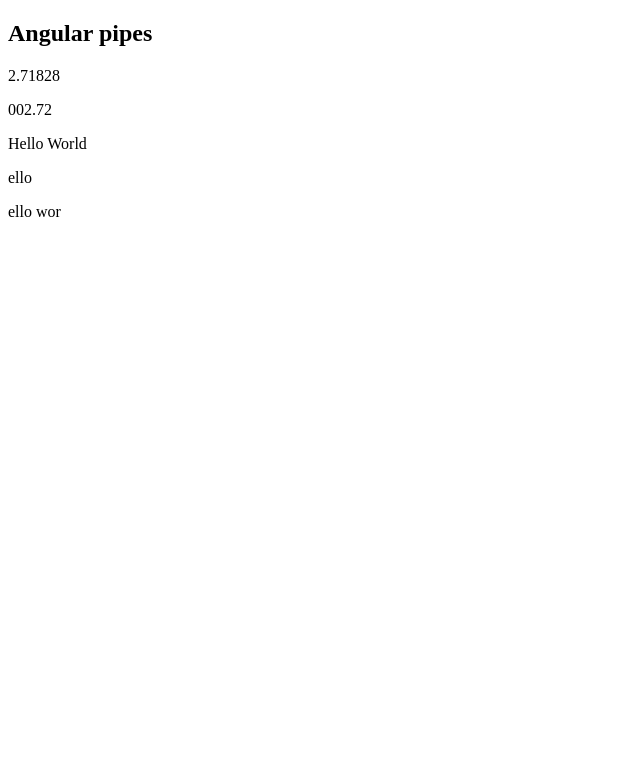
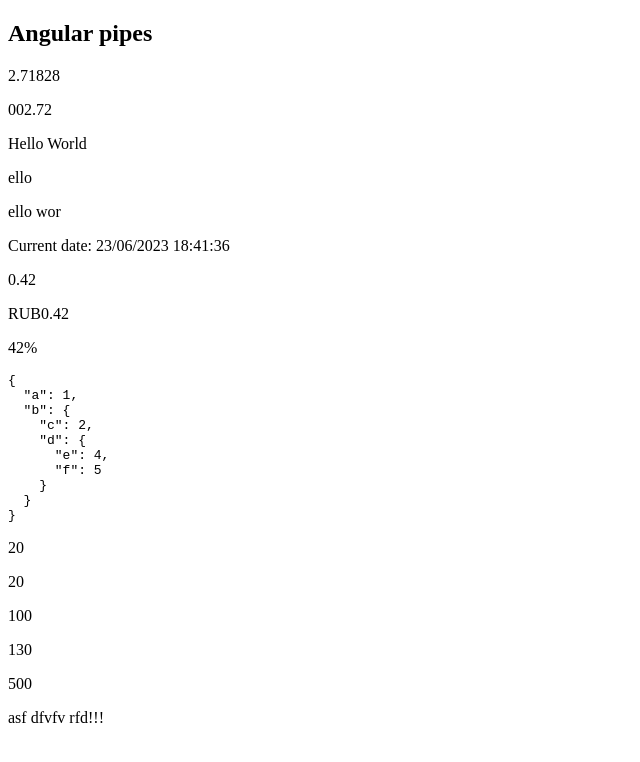
Before and after one commit to ianaomalova/angularCourse, an Angular app: page / in a window 1280 px wide. Shown: the top 762 px of the page, without its empty margins (0-640 px from the left). Built offline with nearby package versions, Linux system fonts and the light colour scheme.

Commit message:
создание своих пайпов

```diff
--- a/src/app/app.component.html
+++ b/src/app/app.component.html
@@ -3,6 +3,21 @@
 <p>{{ e | number: '1.1-5'}}</p>
 <p>{{ e | number: '3.1-2'}}</p>
 
-<p> {{ str | uppercase | lowercase | titlecase}}</p>
-<p> {{ str | slice:1:5 }} </p>
-<p> {{ str | slice:1:-2 }} </p>
+<p>{{ str | uppercase | lowercase | titlecase}}</p>
+<p>{{ str | slice:1:5 }}</p>
+<p>{{ str | slice:1:-2 }}</p>
+<p> Current date: {{ date | date: 'dd/MM/YYYY HH:mm:ss' }}</p>
+
+<p>{{ float }}</p>
+<p>{{ float | currency: 'RUB' }}</p>
+<p>{{ float | percent }}</p>
+
+<pre>{{ obj | json }}</pre>
+
+<p> {{ 10 | mult }}</p>
+<p> {{ 10 | mult:2 }}</p>
+<p> {{ 10 | mult:10 }}</p>
+<p> {{ 10 | mult: 13 }}</p>
+<p> {{ 10 | mult: 50 }}</p>
+
+<p>{{ 'asf dfvfv rfd     ' | exMult }}</p>
--- a/src/app/app.component.ts
+++ b/src/app/app.component.ts
@@ -7,6 +7,18 @@
 })
 export class AppComponent {
   e = Math.E;
+  str = 'hello world'
+  date = new Date();
+  float = 0.42;
 
-  str = 'hello world'
+  obj = {
+    a: 1,
+    b: {
+      c: 2,
+      d: {
+        e: 4,
+        f: 5
+      }
+    }
+  }
 }
--- a/src/app/app.module.ts
+++ b/src/app/app.module.ts
@@ -2,10 +2,14 @@
 import { BrowserModule } from '@angular/platform-browser';
 
 import { AppComponent } from './app.component';
+import {MultByPipe} from "./pipes/mult-by.pipe";
+import { ExMultPipe } from './pipes/ex-mult.pipe';
 
 @NgModule({
   declarations: [
-    AppComponent
+    AppComponent,
+    MultByPipe,
+    ExMultPipe
   ],
   imports: [
     BrowserModule
--- /dev/null
+++ b/src/app/pipes/ex-mult.pipe.ts
@@ -0,0 +1,12 @@
+import { Pipe, PipeTransform } from '@angular/core';
+
+@Pipe({
+  name: 'exMult'
+})
+export class ExMultPipe implements PipeTransform {
+
+  transform(str: string): string {
+    return `${str.trim()}!!!`;
+  }
+
+}
--- /dev/null
+++ b/src/app/pipes/mult-by.pipe.ts
@@ -0,0 +1,14 @@
+import {Pipe, PipeTransform} from "@angular/core";
+
+@Pipe({
+  name: 'mult'
+})
+export class MultByPipe implements PipeTransform{
+  transform(num: number, num2: number = 2): number {
+    return num * num2;
+  }
+  // transform(value: any, ...args: any[]): any {
+  //
+  // }
+
+}
```
